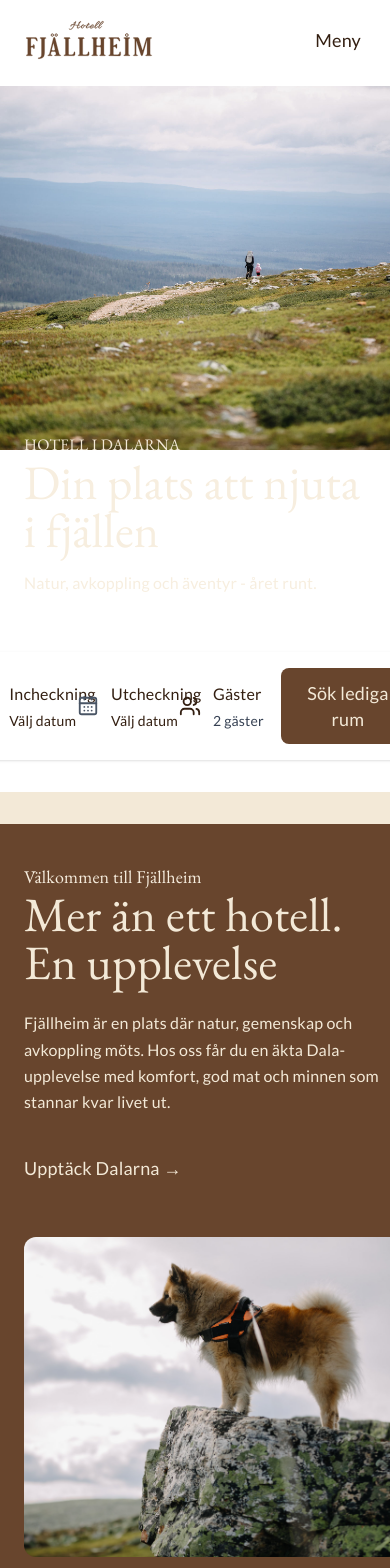
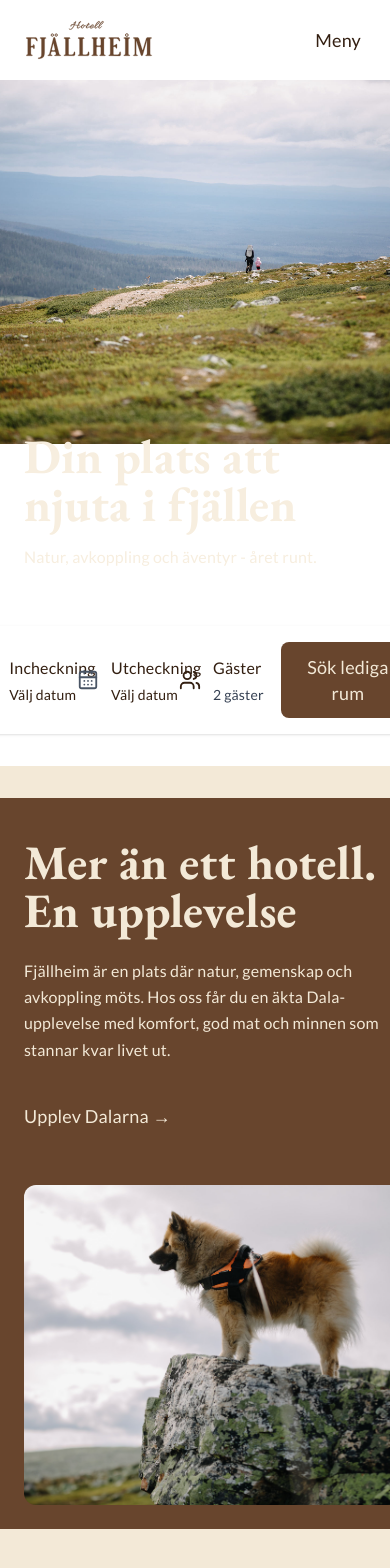
Before and after one commit to BusterSthlm/HotellFjellhaim, a React (Vite) app: page / in a window 390 px wide. Shown: the top 1568 px of the page. Built offline with nearby package versions, Linux system fonts and the light colour scheme.

Commit message:
Sidan är klar

```diff
--- a/src/pages/Company.tsx
+++ b/src/pages/Company.tsx
@@ -80,7 +80,9 @@ export default function Foretag() {
         <section className="bg-[#f3e9d7] py-14 text-[#331f11]">
           <div className="container-page">
             <p className="eyebrow">Våra erbjudanden</p>
-            <h2 className="mb-8 text-4xl">Konferens för alla behov</h2>
+            <h2 className="mb-8 text-4xl font-bold">
+              Konferens för alla behov
+            </h2>
 
             <div className="grid gap-8 md:grid-cols-3">
               {offers.map((offer) => (
@@ -120,7 +122,7 @@ export default function Foretag() {
           {/* Text i mitten */}
           <div className="px-6 md:px-4">
             <p className="eyebrow">Mer än bara möten</p>
-            <h2 className="text-4xl leading-tight text-cream md:text-5xl">
+            <h2 className="text-4xl leading-tight text-[#f3e9d7] font-bold md:text-5xl">
               Stärk samarbetet med upplevelser.
             </h2>
             <p className="mt-4">
@@ -130,7 +132,7 @@ export default function Foretag() {
             </p>
             <Link
               to="/experience"
-              className="mt-8 inline-flex items-center gap-2 rounded-md bg-cream px-5 py-3 font-semibold text-brown hover:bg-white"
+              className="mt-8 inline-flex items-center gap-2 rounded-md bg-cream px-5 py-3 font-semibold text-[#331f11] hover:bg-white"
             >
               Utforska upplevelser <ArrowRight aria-hidden="true" />
             </Link>
--- a/src/pages/Experience.tsx
+++ b/src/pages/Experience.tsx
@@ -203,7 +203,7 @@ export function ExperienceSeason({ season }: { season: Season }) {
         <Header />
         <main className="container-page py-10 pt-28">
           <div className="flex flex-wrap items-end justify-between gap-4">
-            <h1 className="text-4xl">
+            <h1 className="text-4xl font-bold">
               {isWinter ? "Att göra vinter" : "Att göra vår, sommar & höst"}
             </h1>
 
@@ -216,7 +216,7 @@ export function ExperienceSeason({ season }: { season: Season }) {
                   key={option}
                   to={`/upplevelse/${option}`}
                   aria-current={season === option ? "page" : undefined}
-                  className={`px-5 py-2 font-serif text-lg capitalize ${
+                  className={`px-5 py-2 font-lato text-lg capitalize ${
                     season === option ? "bg-brown text-cream" : "text-brown"
                   }`}
                 >
@@ -227,7 +227,7 @@ export function ExperienceSeason({ season }: { season: Season }) {
           </div>
           <Link
             to="/upplevelse"
-  className="group mb-6 inline-flex items-center gap-2 text-xl text-brown"
+            className="group mb-6 mt-10 inline-flex items-center gap-2 text-xl text-brown"
           >
             <ArrowLeft
               aria-hidden="true"
--- a/src/pages/HomePage.tsx
+++ b/src/pages/HomePage.tsx
@@ -20,25 +20,19 @@ export default function HomePage() {
           backgroundSize: "140%",
         }}
       >
-
         <Header overImage />
 
         <main className="relative px-6 pt-88 sm:px-10 sm:pt-96">
-          <p className="pt-20 text-left font-garamond text-[#F3E9D7] sm:pt-28">
-            HOTELL I DALARNA
-          </p>
-
-          <h1 className="text-left text-5xl text-secondary sm:text-6xl">
+          <h1 className="text-left text-5xl text-secondary font-bold sm:text-6xl mt-20">
             Din plats att njuta i fjällen
           </h1>
 
           <p className="mb-14 mt-4 text-left text-secondary sm:mb-20">
             Natur, avkoppling och äventyr - året runt.
           </p>
-<div className="flex justify-center">
-<HotelCheckIn />
-</div>
-
+          <div className="flex justify-center">
+            <HotelCheckIn />
+          </div>
         </main>
       </div>
 
@@ -49,11 +43,7 @@ export default function HomePage() {
           <div className="flex flex-col gap-8 md:flex-row md:items-stretch md:gap-10">
             {/* Text till vänster */}
             <div className="min-w-0 flex-1">
-              <h3 className="mt-10  text-left text-serif text-secondary">
-                Välkommen till Fjällheim
-              </h3>
-
-              <h2 className="text-left text-5xl text-[#F3E9D7]">
+              <h2 className="text-left mt-10 text-5xl text-[#F3E9D7] font-bold">
                 Mer än ett hotell.
                 <br /> En upplevelse
               </h2>
@@ -65,10 +55,10 @@ export default function HomePage() {
               </p>
 
               <a
-                href="/dalarna"
+                href="/Experience"
                 className="mt-4 block text-left font-lato text-[#F3E9D7] hover:underline"
               >
-                Upptäck Dalarna →
+                Upplev Dalarna →
               </a>
             </div>
 
@@ -85,7 +75,7 @@ export default function HomePage() {
         <div className="flex flex-col gap-8 px-2 py-12 md:flex-row md:gap-12">
           {/* Text till vänster */}
           <div className="min-w-0 flex-1">
-            <h2 className="mt-10 ml-10 text-left text-5xl text-[#3a2516]">
+            <h2 className="font-garamond ml-10 mb-5 mt-10 font-bold text-5xl">
               Boende
             </h2>
 
@@ -113,7 +103,7 @@ export default function HomePage() {
               <Link
                 key={room.title}
                 to="/booking"
-                className="group overflow-hidden rounded-xl bg-white shadow-sm transition hover:-translate-y-1 hover:shadow-lg"
+                className="group overflow-hidden rounded-xl bg-[#68452d] shadow-sm transition hover:underline hover:-translate-y-1 hover:shadow-lg"
               >
                 <img
                   src={room.image}
@@ -121,9 +111,13 @@ export default function HomePage() {
                   className="h-56 w-full object-cover"
                 />
                 <div className="p-5">
-                  <h2 className="text-2xl font-semibold">{room.title}</h2>
-                  <p className="mt-2 font-lato text-sm">{room.description}</p>
-                  <span className="mt-4 inline-block font-garamond underline">
+                  <h2 className="text-2xl text-[#f3e9d7] font-semibold">
+                    {room.title}
+                  </h2>
+                  <p className="mt-2 font-lato text-[#f3e9d7] text-sm">
+                    {room.description}
+                  </p>
+                  <span className="mt-4 inline-block font-garamond text-[#f3e9d7]">
                     Se boende
                   </span>
                 </div>
--- a/src/pages/Resturant.tsx
+++ b/src/pages/Resturant.tsx
@@ -48,7 +48,7 @@ export default function MatOchDryck() {
   return (
     <>
       <Header overImage />
-      <main className="bg-[#F3E9D7] text-[#2b2118]">
+      <main className="bg-[#F3E9D7] text-[#331f11]">
         <PageHero
           image={IMG.hero}
           eyebrow="Mat och dryck"
@@ -75,7 +75,7 @@ export default function MatOchDryck() {
           </div>
 
           <div className="py-12 text-[#f3e9d7] md:px-12">
-            <h2 className="font-garamond mb-5 mt-10 text-3xl">
+            <h2 className="font-garamond mb-5 mt-10 font-bold text-3xl">
               Mat med omtanke
             </h2>
 
@@ -97,7 +97,7 @@ export default function MatOchDryck() {
 
         <section className="grid gap-10 md:grid-cols-2 md:items-center">
           <div className="px-6 py-12 md:px-12">
-            <h2 className="font-bold text-3xl text-primary">
+            <h2 className="font-bold mb-5 text-3xl text-primary">
               Restaurang & bar
             </h2>
             <p>
@@ -143,11 +143,12 @@ export default function MatOchDryck() {
           className="relative flex min-h-[320px] items-start bg-cover bg-center md:min-h-[400px]"
           style={{
             backgroundImage: `url(${IMG.miljo})`,
-            backgroundPosition: "center 70%",
+            backgroundSize: "115%",
+            backgroundPosition: "30% 67%",
           }}
         >
           <div className="container-page relative w-full pt-8 text-[#331f11] md:pt-12">
-            <h2 className="ml-10 font-bold text-3xl">Frukostbuffé</h2>
+            <h2 className="ml-10 font-bold text-3xl mb-5">Frukostbuffé</h2>
 
             <p className="mb-10 ml-10 max-w-[58ch] text-[#331f11]">
               Det ska vara bekvämt och kännas lyxigt att bo på hotell och
```
Lines whose indentation alone changed are shown as unchanged.
